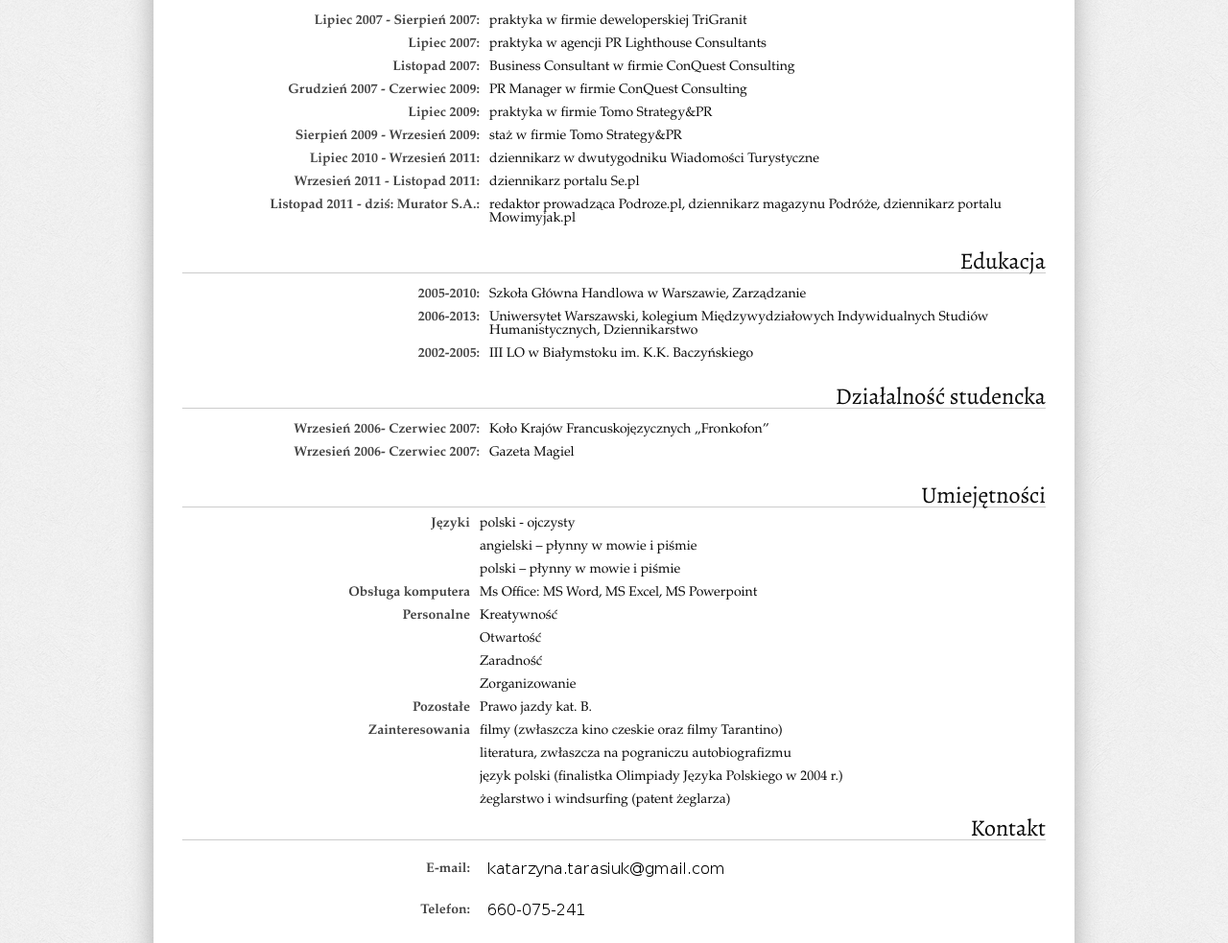
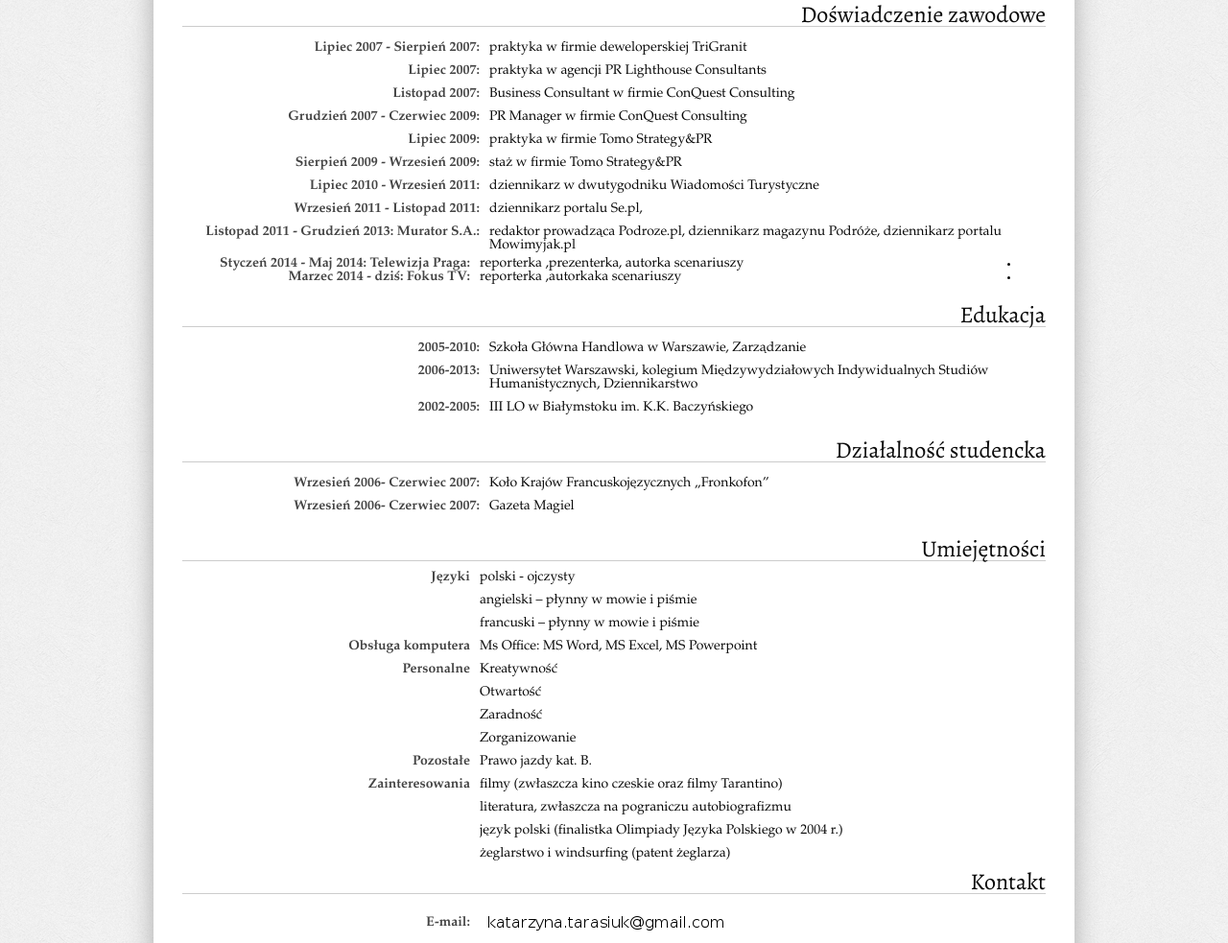
Before and after one commit to katarzyna-tarasiuk/katarzyna-tarasiuk.github.io, a plain HTML site: page index.html in a window 1280 px wide. Shown: the part 1331-2314 px from the top of the page at 96% size. Drawn offline with nearby package versions, Linux system fonts and the light colour scheme.

Commit message:
Update index.html

```diff
--- a/index.html
+++ b/index.html
@@ -26,7 +26,7 @@
       <div class="abt">
         <div class="">
           <img src="pic.jpg" style="width: 420px"/>
-          <p>Witam serdecznie na mojej stronie. Jestem dziennikarką oraz specjalistką od optymalizacji treści stron internetowych pod wyszukiwarkę oraz analizy i zwiększania ruchu na stronie.  Piszę m.in.  o podróżach, branży turystycznej. Sporo czasu poświęcam także sprawom kryminalnym, które relacjonuję i staram się wyjaśnić. Zapraszam do zapoznania się z moimi tekstami.</p>
+          <p>Witam serdecznie na mojej stronie. Jestem dziennikarką oraz specjalistką od optymalizacji treści stron internetowych pod wyszukiwarkę oraz analizy i zwiększania ruchu na stronie.  Piszę m.in.  o podróżach, branży turystycznej. Sporo czasu poświęcam także sprawom kryminalnym, które relacjonuję i staram się wyjaśnić. Tworzę również reportaże telewizyjne. Zapraszam do zapoznania się z moimi tekstami.</p>
         </div>
       </div>
     </div>
@@ -119,9 +119,13 @@
           <li><strong>Lipiec 2009:</strong> <span class='expl'>praktyka w firmie Tomo Strategy&amp;PR</span></li>
           <li><strong>Sierpień 2009 - Wrzesień 2009:</strong> <span class='expl'>staż w firmie Tomo Strategy&amp;PR</span></li>
           <li><strong>Lipiec 2010 - Wrzesień 2011:</strong> <span class='expl'>dziennikarz w dwutygodniku Wiadomości Turystyczne</span></li>
-          <li><strong>Wrzesień 2011 - Listopad 2011:</strong> <span class='expl'>dziennikarz portalu Se.pl</span></li>
-          <li><strong>Listopad 2011 - dziś: Murator S.A.:</strong> <span class='expl'>redaktor prowadząca Podroze.pl, dziennikarz magazynu Podróże, dziennikarz portalu Mowimyjak.pl</span></li>
+          <li><strong>Wrzesień 2011 - Listopad 2011:</strong> <span class='expl'>dziennikarz portalu Se.pl, </span></li>
+          <li><strong>Listopad 2011 - Grudzień 2013: Murator S.A.:</strong> <span class='expl'>redaktor prowadząca Podroze.pl, dziennikarz magazynu Podróże, dziennikarz portalu Mowimyjak.pl</span></li>
         </ul>
+        <li><strong>Styczeń 2014 - Maj 2014: Telewizja Praga:</strong> <span class='expl'> reporterka ,prezenterka, autorka scenariuszy</span></li>
+        </ul> <li><strong>Marzec 2014 - dziś: Fokus TV:</strong> <span class='expl'> reporterka ,autorkaka scenariuszy</span></li>
+        </ul>
+
       </div>
       <div class="clr section history">
         <h3>Edukacja</h3>
@@ -146,7 +150,7 @@
           <ul class="light">
             <li>polski - ojczysty</li>
             <li>angielski – płynny w mowie i piśmie</li>
-            <li>polski – płynny w mowie i piśmie</li>
+            <li>francuski – płynny w mowie i piśmie</li>
         </ul></div>
         </p>
         <p>
```
